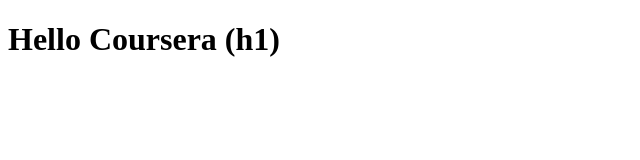
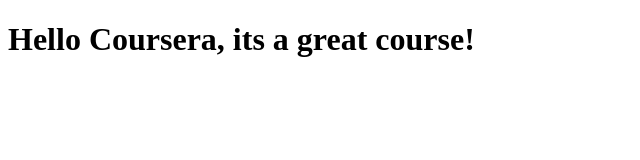
Before and after one commit to bmcrawf/Coursera-Test, a plain HTML site: page site/index.html in a window 1280 px wide. Shown: the whole page, without its empty margins (0-640 px from the left). Drawn offline with Linux system fonts and the light colour scheme.

Commit message:
Small addition to our page content

```diff
--- a/site/index.html
+++ b/site/index.html
@@ -4,6 +4,6 @@
     <title>Hello Coursera!</title>
 </head>
 <body>
-<h1>Hello Coursera (h1)</h1>
+<h1>Hello Coursera, its a great course!</h1>
 </body>
 </html>
```
